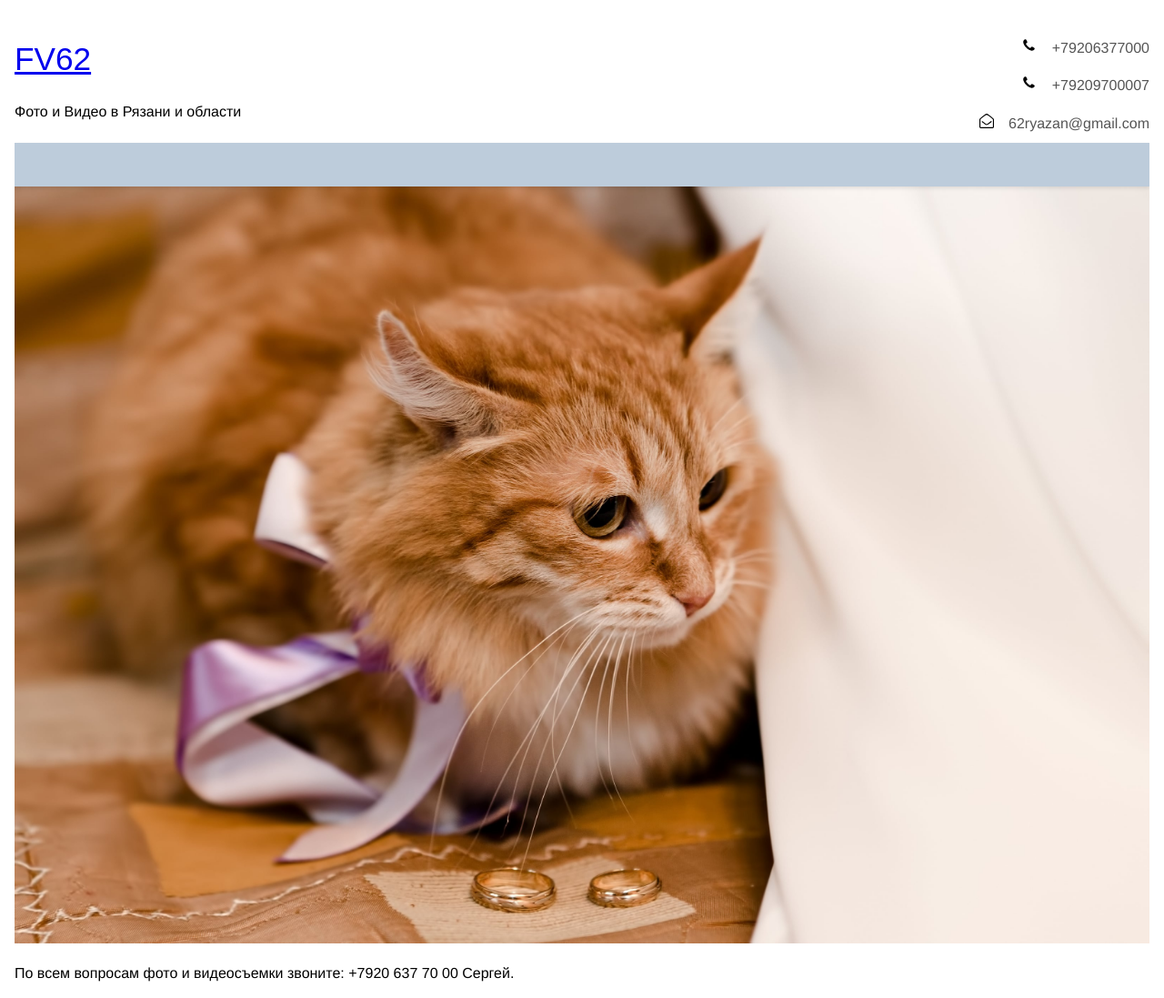
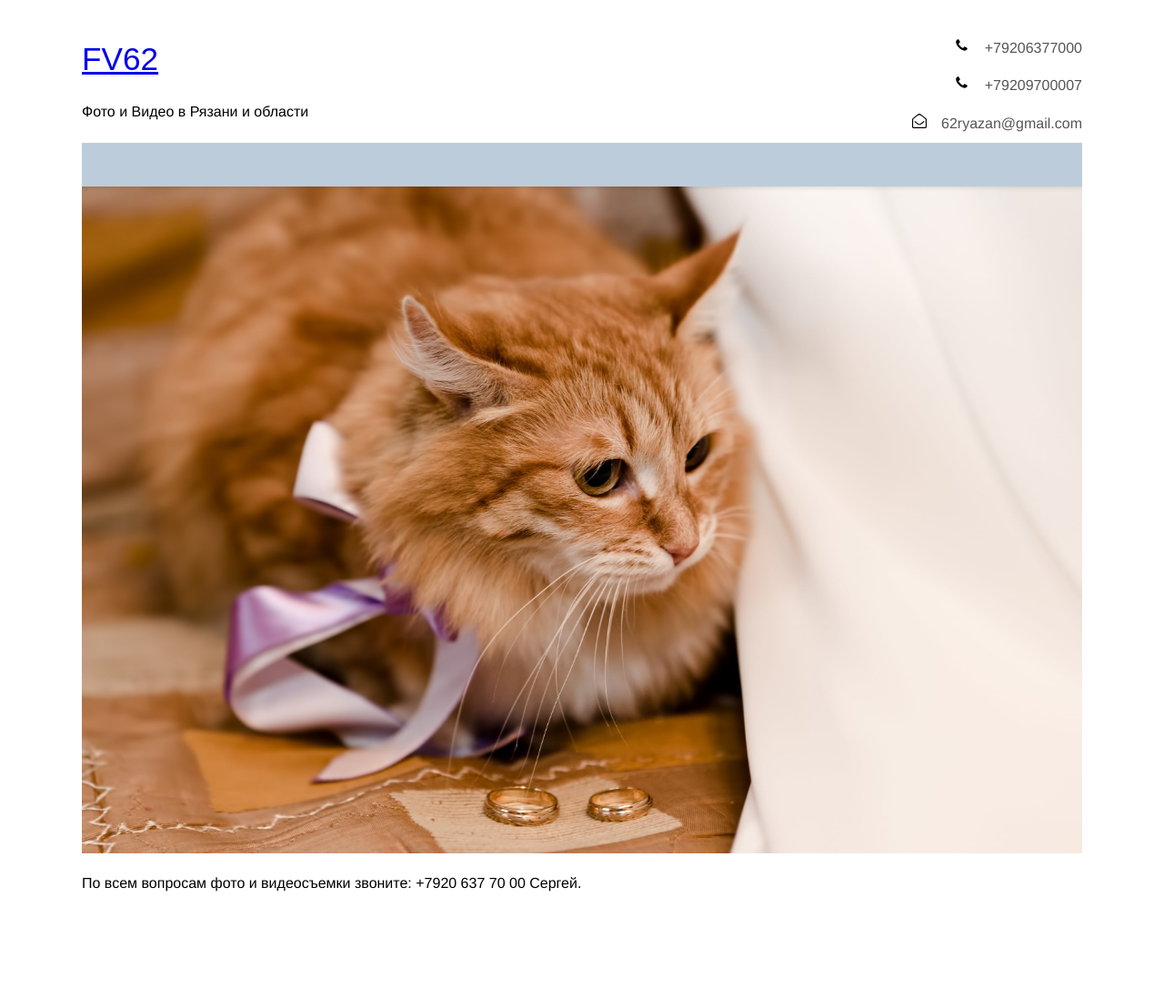
Before and after one commit to fv62/fv62.github.io, a Jekyll site: the page built from index.md, in a window 1280 px wide. Shown: the whole page at 91% size. Built offline with Jekyll 4.4.1, drawn with Linux system fonts in a browser that asks for light colours; some web fonts are replaced; after the commit the page ends 999 px from its top, so only the background shows below that.

Commit message:
make it narrower

```diff
--- a/_sass/04_grid.scss
+++ b/_sass/04_grid.scss
@@ -97,7 +97,7 @@
 
 .wrapper {
   @import '01_page_sizes';
-  max-width: $super-wide-width;
+  max-width: $standart-width;
   margin: 0 auto;
   overflow: hidden;
   position: relative;
```
